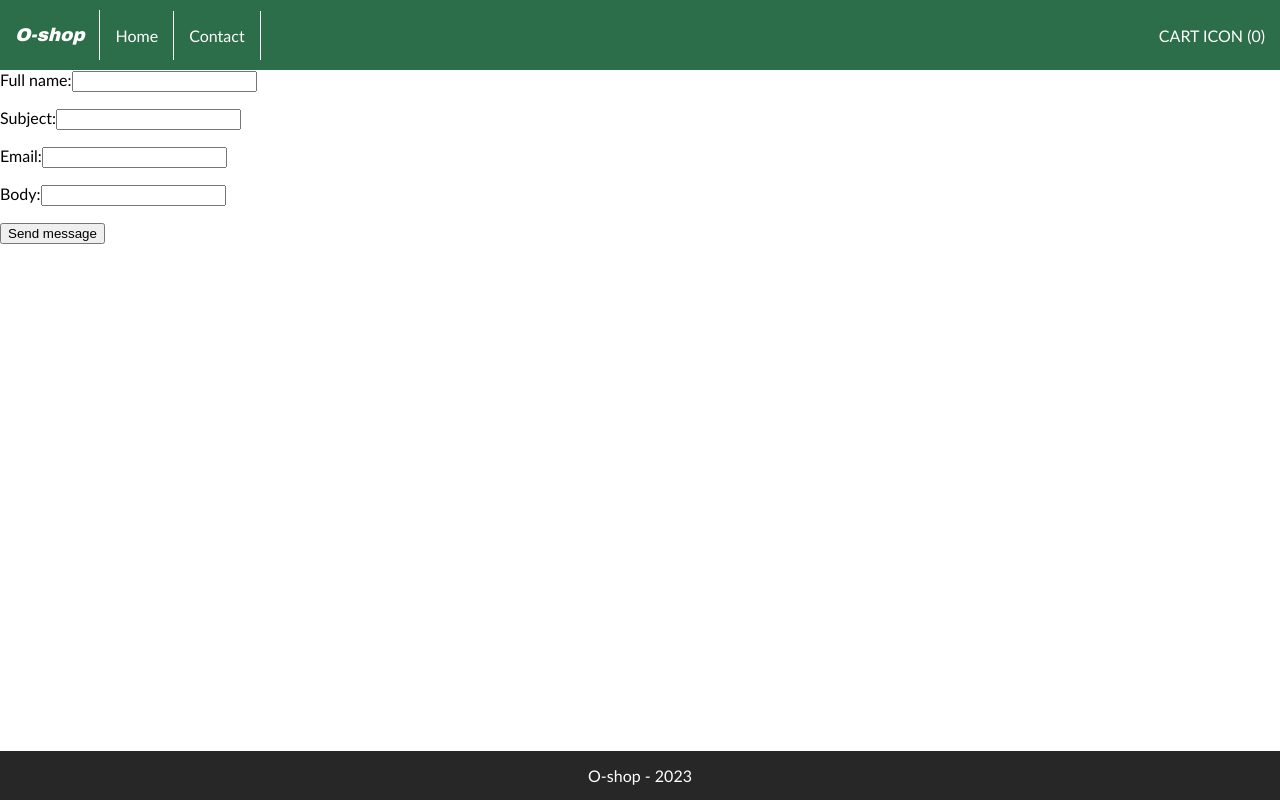
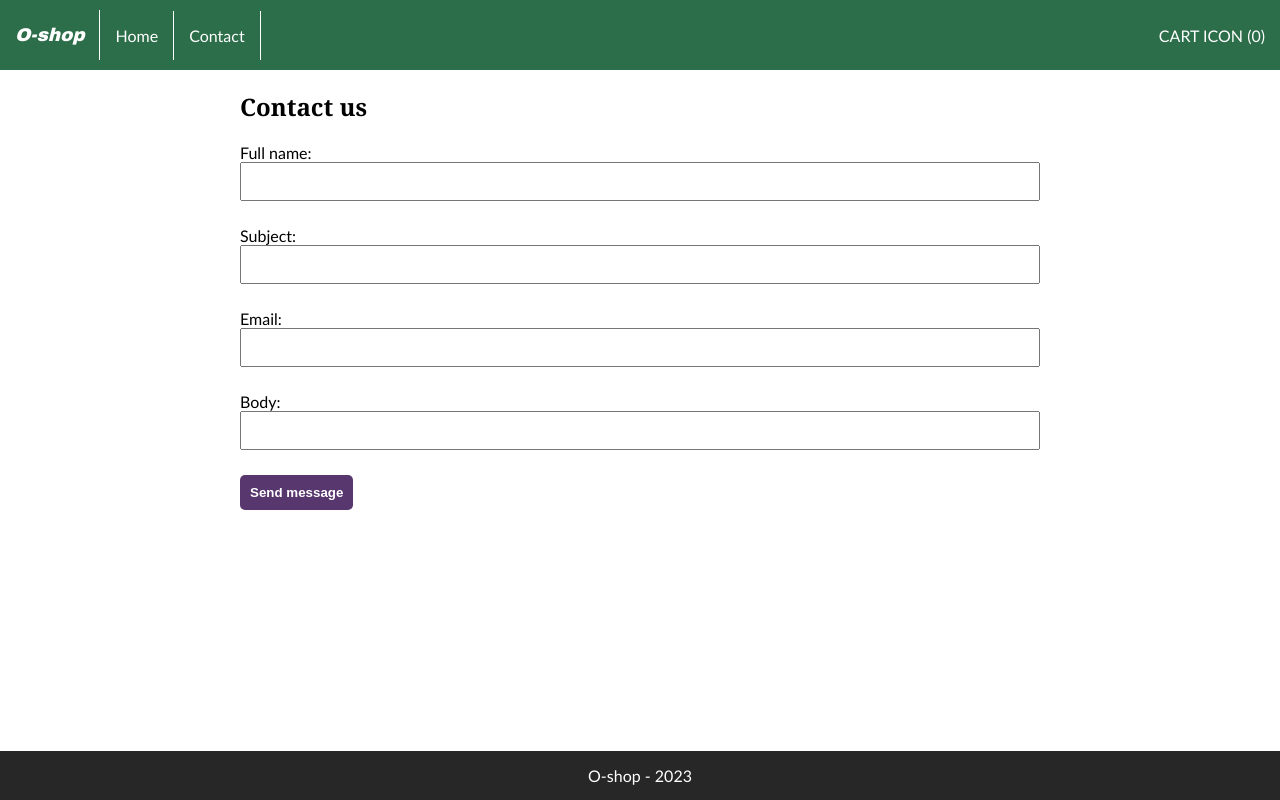
Before and after one commit to Lodoen/online-shop, a React (Vite) app: page /contact in a window 1280 px wide. Built offline with nearby package versions, Linux system fonts and the light colour scheme.

Commit message:
Updates contact page

```diff
--- a/src/pages/Contact/index.jsx
+++ b/src/pages/Contact/index.jsx
@@ -2,6 +2,7 @@ import React, { useState } from "react";
 import { useForm } from "react-hook-form";
 import { yupResolver } from "@hookform/resolvers/yup";
 import * as yup from "yup";
+import { ContactContainer } from "./index.styles";
 
 const schema = yup
   .object({
@@ -29,7 +30,8 @@ export default function Contact() {
   }
 
   return (
-    <>
+    <ContactContainer>
+      <h1>Contact us</h1>
       <form onSubmit={handleSubmit(onSubmit)}>
         <label htmlFor="fullName">Full name:</label>
         <input {...register("fullName")} />
@@ -52,6 +54,6 @@ export default function Contact() {
         </button>
       </form>
       {isSubmitted ? <p>Message sent!</p> : ""}
-    </>
+    </ContactContainer>
   );
 }
--- /dev/null
+++ b/src/pages/Contact/index.styles.js
@@ -0,0 +1,35 @@
+import styled from "styled-components";
+
+export const ContactContainer = styled.section`
+  form {
+    label {
+      display: block;
+    }
+    input {
+      width: 100%;
+      padding: 10px;
+      box-sizing: border-box;
+    }
+    p {
+      margin: 0 0 25px;
+      color: #e60000;
+    }
+    button {
+      padding: 10px;
+      background-color: ${({ theme }) => theme.colors.secondary};
+      border: 0;
+      color: #fff;
+      border-radius: 5px;
+      font-weight: 750;
+
+      &:hover {
+        cursor: pointer;
+        background-color: ${({ theme }) => theme.colors.hover};
+      }
+
+      &:disabled {
+        background-color: #595959;
+      }
+    }
+  }
+`;
```
